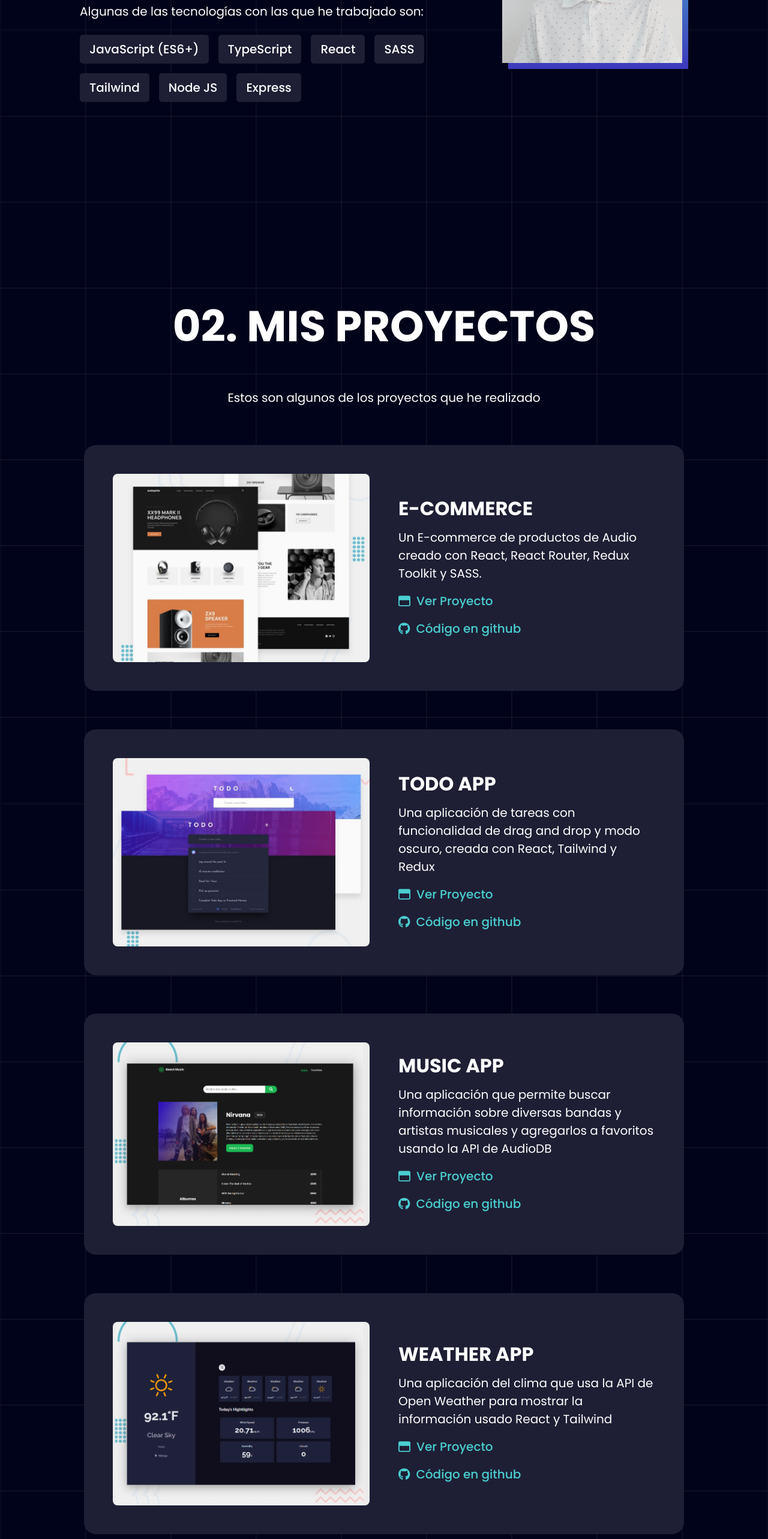
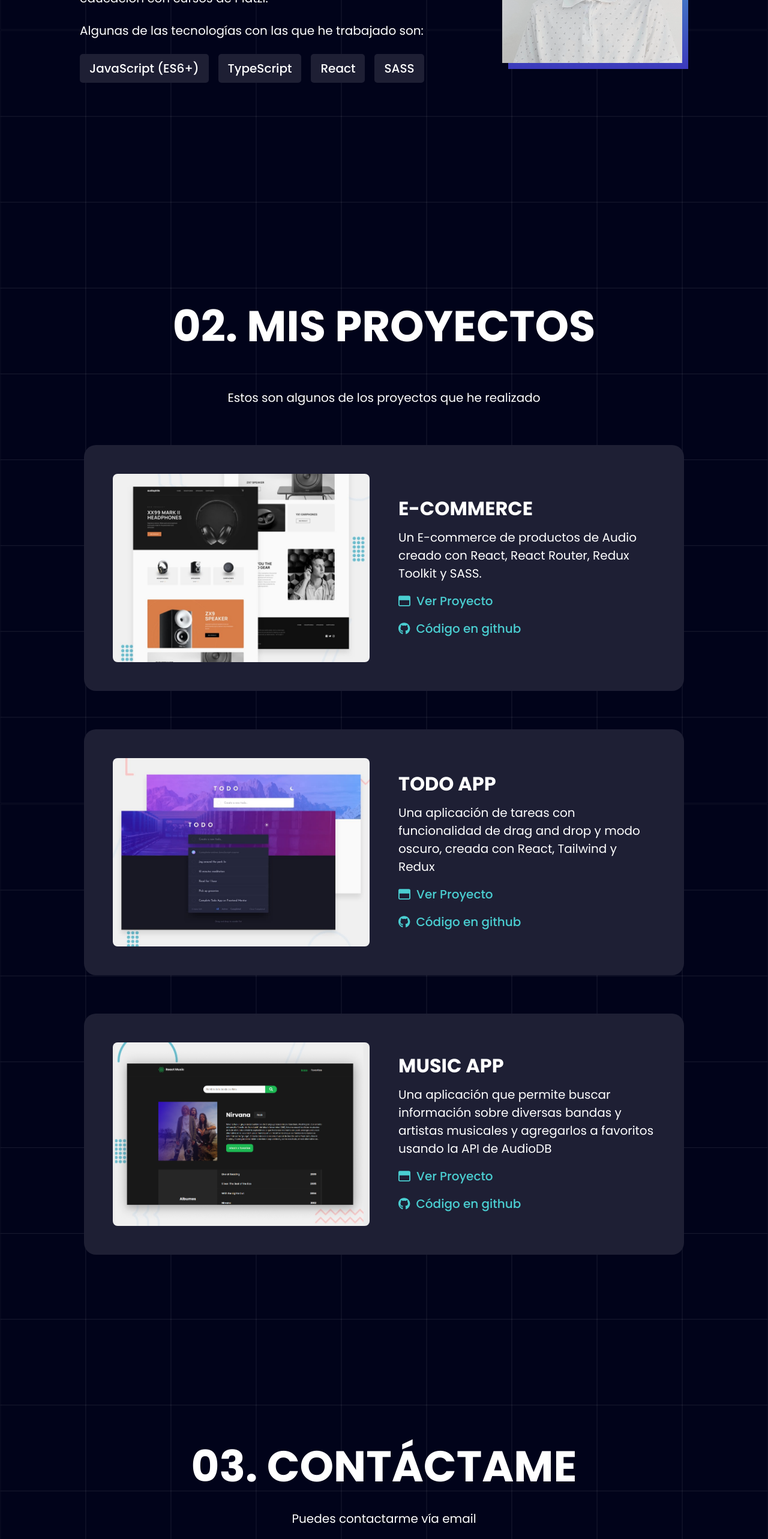
Before and after one commit to JoseLuria/jose-portfolio, a React (Vite) app: page / in a window 1280 px wide. Shown: the part 1240-3806 px from the top of the page at 60% size. Built offline with nearby package versions, Linux system fonts and the light colour scheme.

Commit message:
Projects Updates

```diff
--- a/src/components/Title/Title.module.scss
+++ b/src/components/Title/Title.module.scss
@@ -2,9 +2,9 @@
 
 .title {
   color: sass.$white;
-  font-size: 2rem;
+  font-size: 2.2rem;
   text-transform: uppercase;
-  line-height: 2.188rem;
+  line-height: 2.24rem;
 
   @include sass.breakpoint(sass.$size-md) {
     font-size: 4.5rem;
--- a/src/data/data.json
+++ b/src/data/data.json
@@ -1,5 +1,5 @@
 {
-  "technologies": ["JavaScript (ES6+)", "TypeScript", "React", "SASS", "Tailwind", "Node JS", "Express"],
+  "technologies": ["JavaScript (ES6+)", "TypeScript", "React", "SASS"],
   "links": [
     { "id": 1, "name": "Inicio", "direction": "#header" },
     { "id": 2, "name": "Sobre Mi", "direction": "#about" },
@@ -27,13 +27,6 @@
       "image": "./react-music-preview.jpg",
       "liveLink": "https://sensational-sprinkles-de98e3.netlify.app/",
       "githubLink": "https://github.com/JoseLuria/react-music"
-    },
-    {
-      "title": "Weather App",
-      "description": "Una aplicación del clima que usa la API de Open Weather para mostrar la información usado React y Tailwind",
-      "image": "./weather-preview.jpg",
-      "liveLink": "https://naughty-volhard-56ad87.netlify.app/",
-      "githubLink": "https://github.com/JoseLuria/react-weather"
     }
   ]
 }
```
